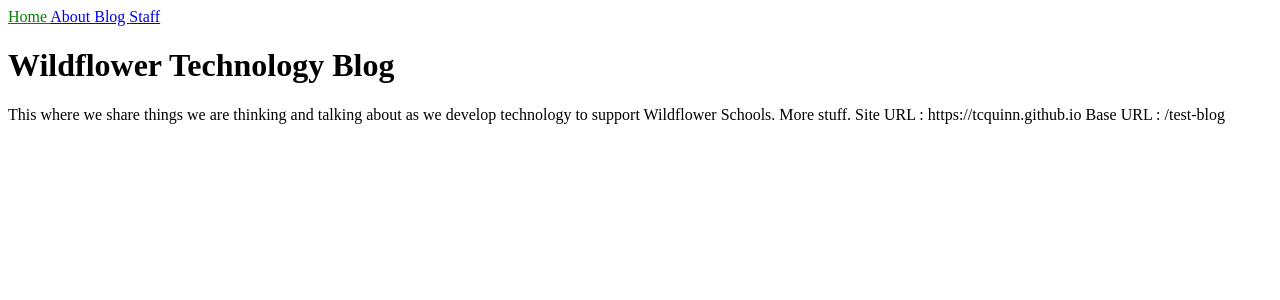
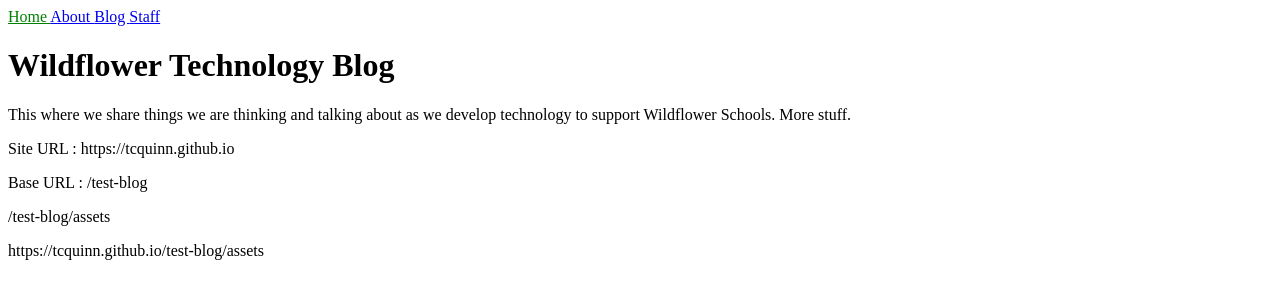
Before and after one commit to tcquinn/test-blog, a Jekyll site: the page built from index.html, in a window 1280 px wide. Shown: the top 300 px of the page. Built offline with Jekyll 4.4.1, drawn with Linux system fonts in a browser that asks for light colours.

Commit message:
Try using absolute_url filter

```diff
--- a/_includes/navigation.html
+++ b/_includes/navigation.html
@@ -1,6 +1,6 @@
 <nav>
   {% for item in site.data.navigation %}
-    <a href="{{ item.link | relative_url}}" {% if page.url == item.link %}class="current"{% endif %}>
+    <a href="{{ item.link | absolute_url}}" {% if page.url == item.link %}class="current"{% endif %}>
       {{ item.name }}
     </a>
   {% endfor %}
--- a/index.html
+++ b/index.html
@@ -3,7 +3,18 @@
 ---
 <h1>Wildflower Technology Blog</h1>
 
-This where we share things we are thinking and talking about as we develop technology to support Wildflower Schools. More stuff.
-
-Site URL : {{ site.url }}
-Base URL : {{ site.baseurl }}
+<p>
+  This where we share things we are thinking and talking about as we develop technology to support Wildflower Schools. More stuff.
+</p>
+<p>
+  Site URL : {{ site.url }}
+</p>
+<p>
+  Base URL : {{ site.baseurl }}
+</p>
+<p>
+  {{"/assets" | relative_url}}
+</p>
+<p>
+  {{"/assets" | absolute_url}}
+</p>
```
